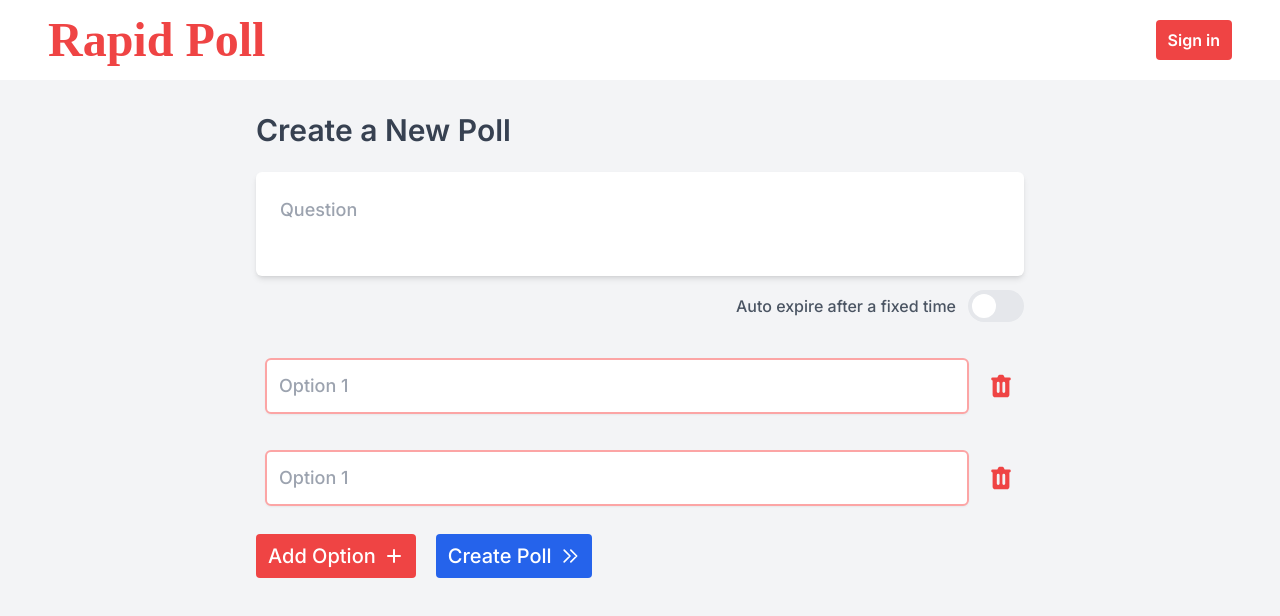
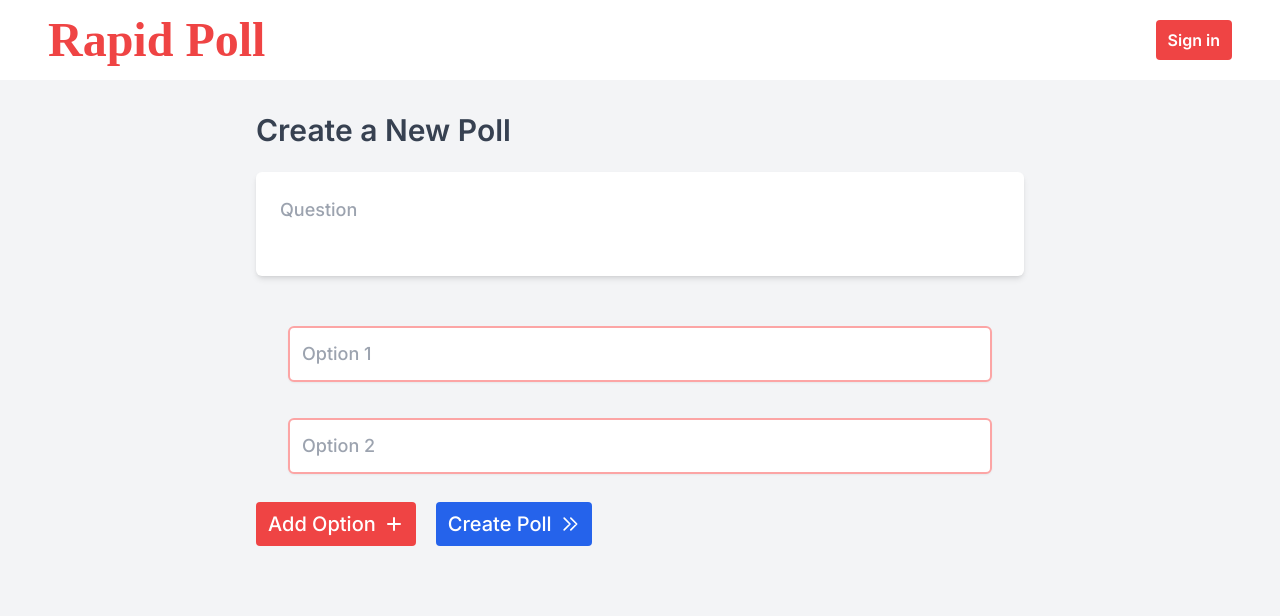
Before and after one commit to Sukhseerat-Kaur/Rapid-Poll, a Next.js app: page / in a window 1280 px wide. Shown: the top 616 px of the page. Built offline with nearby package versions, Linux system fonts and the light colour scheme; a web font is replaced by a local one.

Commit message:
handling state and value changes on home page

```diff
--- a/components/OptionInput.tsx
+++ b/components/OptionInput.tsx
@@ -1,17 +1,42 @@
-import React from "react";
+import React, { memo } from "react";
 import { DeleteIcon } from "../assets/Icons";
 
-const OptionInput = () => {
+interface OptionInputProps {
+  value: string;
+  id: number;
+  index: number;
+  handleChange: (e: React.ChangeEvent<HTMLInputElement>, index: number) => void;
+  handleDelete: (id: number) => void;
+  showDelete: boolean;
+}
+const OptionInput = ({
+  value,
+  id,
+  index,
+  handleChange,
+  handleDelete,
+  showDelete,
+}: OptionInputProps) => {
+  console.log(`re-rendered ${index + 1}`);
+
   return (
     <div className="mt-4 flex justify-around items-center">
       <input
+        required
         type="text"
-        placeholder="Option 1"
+        placeholder={`Option ${index + 1}`}
+        value={value}
+        onChange={(e) => handleChange(e, index)}
         className=" w-11/12 p-3 text-lg text-gray-700 placeholder-gray-400 rounded-md outline-none shadow-sm border-2 border-red-300 font-medium"
       />
-      <DeleteIcon className="h-7 w-7 cursor-pointer text-red-500" />
+      {showDelete && (
+        <DeleteIcon
+          className="h-7 w-7 cursor-pointer text-red-500"
+          onClick={() => handleDelete(id)}
+        />
+      )}
     </div>
   );
 };
 
-export default OptionInput;
+export default React.memo(OptionInput);
--- a/interfaces/PollType.ts
+++ b/interfaces/PollType.ts
@@ -9,4 +9,5 @@ export interface PollType {
   question: string;
   options: Array<OptionType>;
   totalVotes: number;
+  expireAfter: null | string;
 }
--- a/pages/index.tsx
+++ b/pages/index.tsx
@@ -1,7 +1,9 @@
+import "moment-timezone";
+import moment from "moment";
 import type { NextPage } from "next";
 import Head from "next/head";
 import Image from "next/image";
-import { useState } from "react";
+import { useCallback, useState } from "react";
 import { ChevronDoubleRight, PlusIcon } from "../assets/Icons";
 import Header from "../components/Header";
 import OptionInput from "../components/OptionInput";
@@ -11,17 +13,48 @@ import { OptionType, PollType } from "../interfaces/PollType";
 
 const Home: NextPage = () => {
   const getId = useUid();
-  const [question, setQuestion] = useState("");
-  const [options, setOptions] = useState<Array<OptionType>>([
+  const [showDateTimeInput, setShowDateTimeInput] = useState(false);
+  const [data, setData] = useState<PollType>({
+    question: "",
+    options: [
       { id: getId(), name: "", votes: 0 },
       { id: getId(), name: "", votes: 0 },
-  ]);
+    ],
+    totalVotes: 0,
+    expireAfter: null,
+  });
 
-  const data = {
-    question: question,
-    options: options,
-    totalVotes: 0,
-  } as PollType;
+  const handleChange = useCallback(
+    (e: React.ChangeEvent<HTMLInputElement>, index: number) => {
+      let newOptions = [...data.options];
+      newOptions[index].name = e.target.value;
+      setData({ ...data, options: newOptions });
+    },
+    // eslint-disable-next-line react-hooks/exhaustive-deps
+    [data.options]
+  );
+
+  const handleDelete = useCallback(
+    (id: number) => {
+      setData({
+        ...data,
+        options: data.options.filter((opt) => opt.id !== id),
+      });
+    },
+    // eslint-disable-next-line react-hooks/exhaustive-deps
+    [data.options]
+  );
+
+  const addOption = () => {
+    setData({
+      ...data,
+      options: [...data.options, { id: getId(), name: "", votes: 0 }],
+    });
+  };
+
+  const createPoll = () => {
+    console.log(data);
+  };
 
   return (
     <div className="bg-gray-100 min-h-screen max-h-max">
@@ -33,31 +66,67 @@ const Home: NextPage = () => {
         <div className="text-3xl font-semibold mb-6 text-gray-700">
           Create a New Poll
         </div>
+        <form>
           <div className="flex flex-col gap-5">
             <div>
               <textarea
+                required
                 placeholder="Question"
-              value={question}
-              onChange={(e) => setQuestion(e.target.value)}
+                value={data.question}
+                onChange={(e) => setData({ ...data, question: e.target.value })}
                 name="question"
                 className="w-full mb-2 p-6 text-lg text-gray-700 placeholder-gray-400 rounded-md resize-none outline-none shadow-md focus:shadow-lg focus:scale-105 transition duration-300 font-medium"
               />
-            <div className="w-full flex justify-end">
-              <Toggler label="Auto expire after a fixed time" />
+
+              {/* -------expire after a fixed time starts-------- */}
+
+              {/* <div className="w-full flex justify-end gap-5">
+              <Toggler
+                label="Auto expire after a fixed time"
+                setShowDateTimeInput={setShowDateTimeInput}
+              />
+              {showDateTimeInput && (
+                <input
+                  type="datetime-local"
+                  value={data.expireAfter ? data.expireAfter : ""}
+                  onChange={(e) =>
+                    setData({ ...data, expireAfter: e.target.value })
+                  }
+                  className="rounded-md p-2 cursor-pointer"
+                />
+              )}
+            </div> */}
+
+              {/* -------expire after a fixed time starts ends -------- */}
             </div>
-          </div>
-          <OptionInput />
-          <OptionInput />
+            {data.options.map((opt, index) => (
+              <OptionInput
+                key={opt.id}
+                value={opt.name}
+                id={opt.id}
+                index={index}
+                handleChange={handleChange}
+                handleDelete={handleDelete}
+                showDelete={data.options.length > 2}
+              />
+            ))}
 
             <div className="mt-2 flex gap-5">
-            <div className="flex items-center gap-2 bg-red-500 w-max py-2 px-3 rounded text-white font-medium cursor-pointer text-xl">
+              <div
+                onClick={addOption}
+                className="flex items-center gap-2 bg-red-500 w-max py-2 px-3 rounded text-white font-medium cursor-pointer text-xl"
+              >
                 Add Option <PlusIcon className="h-5 w-5" />
               </div>
-            <div className="flex items-center gap-2 bg-blue-600 w-max py-2 px-3 rounded text-white font-medium cursor-pointer text-xl">
+              <div
+                onClick={createPoll}
+                className="flex items-center gap-2 bg-blue-600 w-max py-2 px-3 rounded text-white font-medium cursor-pointer text-xl"
+              >
                 Create Poll <ChevronDoubleRight className="h-5 w-5" />
               </div>
             </div>
           </div>
+        </form>
       </main>
     </div>
   );
```
Lines whose indentation alone changed are shown as unchanged.
